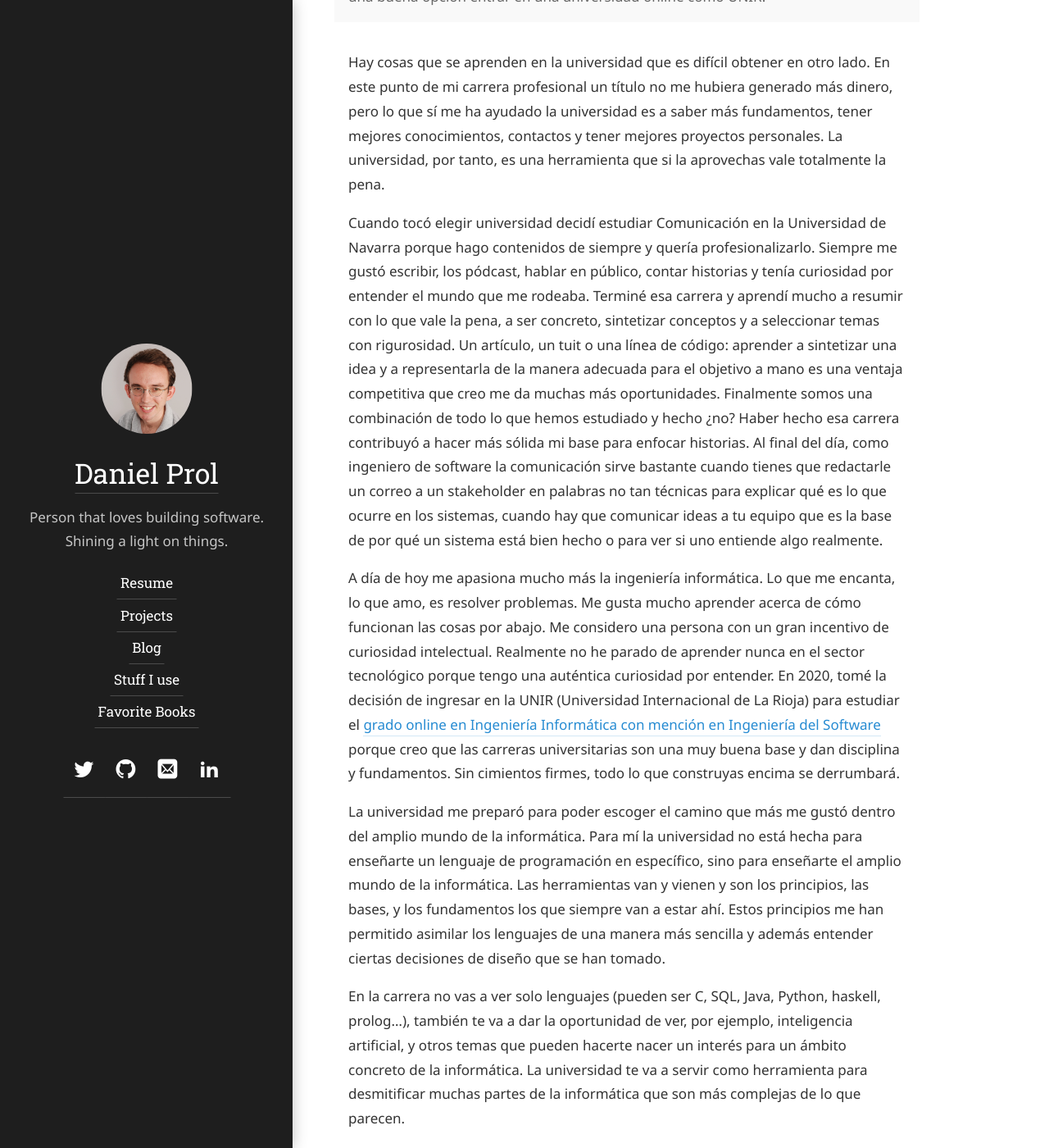
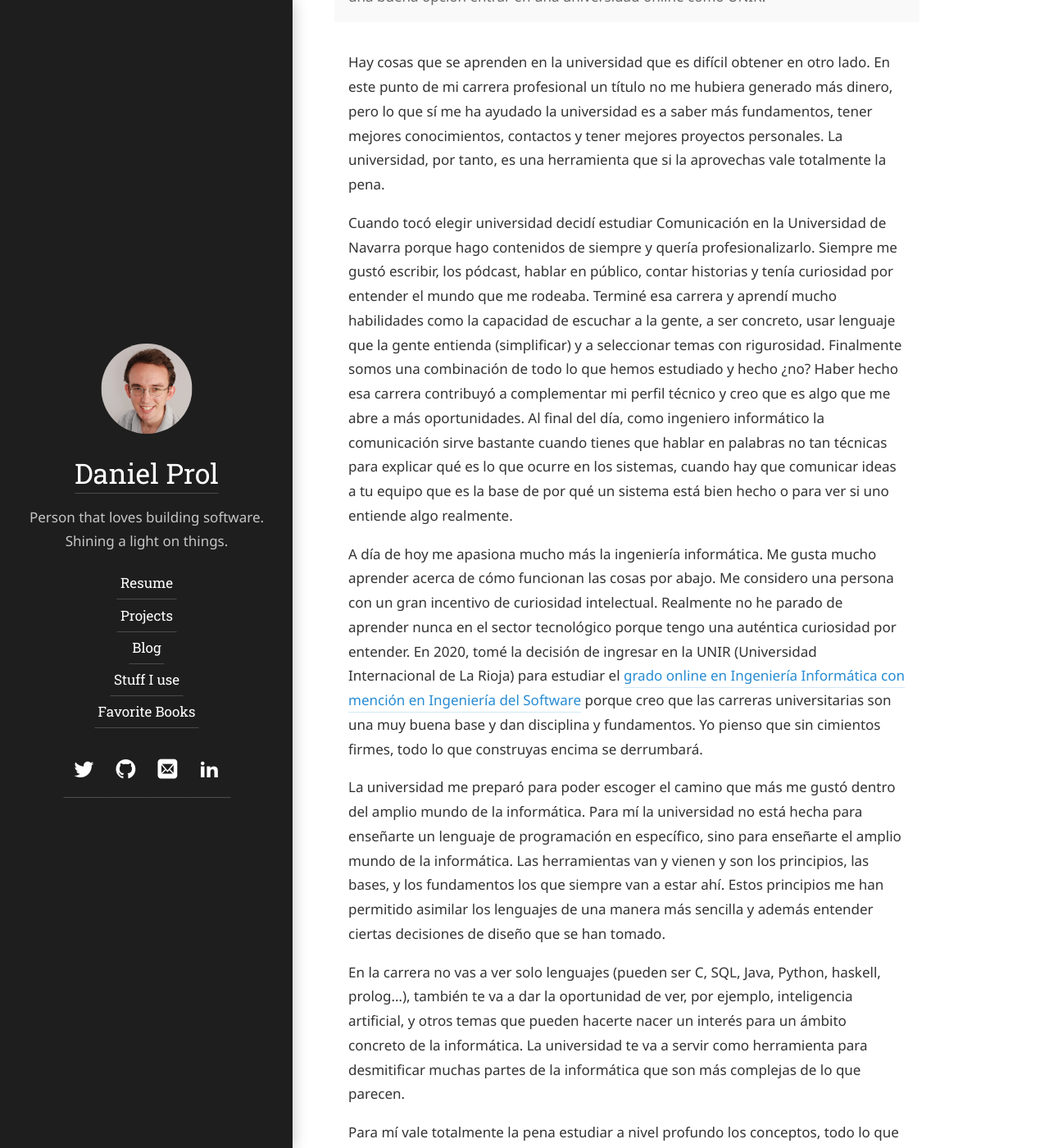
Before and after one commit to dprol/dprol.github.io, a Jekyll site: the page built from hydejack/_posts/2020-07-24-informatica.md, in a window 1280 px wide and 1400 px high, scrolled down 773 px. Shown: the whole window at 82% size. Built offline with Jekyll 4.4.1, drawn with Linux system fonts in a browser that asks for light colours; some web fonts are replaced.

Commit message:
Update 2020-07-24-informatica.md

```diff
--- a/hydejack/_posts/2020-07-24-informatica.md
+++ b/hydejack/_posts/2020-07-24-informatica.md
@@ -10,9 +10,9 @@
 
 <!--more-->
 
-Cuando tocó elegir universidad decidí estudiar Comunicación en la Universidad de Navarra porque hago contenidos de siempre y quería profesionalizarlo. Siempre me gustó escribir, los pódcast, hablar en público, contar historias y tenía curiosidad por entender el mundo que me rodeaba. Terminé esa carrera y aprendí mucho a resumir con lo que vale la pena, a ser concreto, sintetizar conceptos y a seleccionar temas con rigurosidad. Un artículo, un tuit o una línea de código: aprender a sintetizar una idea y a representarla de la manera adecuada para el objetivo a mano es una ventaja competitiva que creo me da muchas más oportunidades. Finalmente somos una combinación de todo lo que hemos estudiado y hecho ¿no? Haber hecho esa carrera contribuyó a hacer más sólida mi base para enfocar historias. Al final del día, como ingeniero de software la comunicación sirve bastante cuando tienes que redactarle un correo a un stakeholder en palabras no tan técnicas para explicar qué es lo que ocurre en los sistemas, cuando hay que comunicar ideas a tu equipo que es la base de por qué un sistema está bien hecho o para ver si uno entiende algo realmente.
+Cuando tocó elegir universidad decidí estudiar Comunicación en la Universidad de Navarra porque hago contenidos de siempre y quería profesionalizarlo. Siempre me gustó escribir, los pódcast, hablar en público, contar historias y tenía curiosidad por entender el mundo que me rodeaba. Terminé esa carrera y aprendí mucho habilidades como la capacidad de escuchar a la gente, a ser concreto, usar lenguaje que la gente entienda (simplificar) y a seleccionar temas con rigurosidad. Finalmente somos una combinación de todo lo que hemos estudiado y hecho ¿no? Haber hecho esa carrera contribuyó a complementar mi perfil técnico y creo que es algo que me abre a más oportunidades. Al final del día, como ingeniero informático la comunicación sirve bastante cuando tienes que hablar en palabras no tan técnicas para explicar qué es lo que ocurre en los sistemas, cuando hay que comunicar ideas a tu equipo que es la base de por qué un sistema está bien hecho o para ver si uno entiende algo realmente.
 
-A día de hoy me apasiona mucho más la ingeniería informática. Lo que me encanta, lo que amo, es resolver problemas. Me gusta mucho aprender acerca de cómo funcionan las cosas por abajo. Me considero una persona con un gran incentivo de curiosidad intelectual. Realmente no he parado de aprender nunca en el sector tecnológico porque tengo una auténtica curiosidad por entender. En 2020, tomé la decisión de ingresar en la UNIR (Universidad Internacional de La Rioja) para estudiar el <a href="https://dprol.github.io/blog/hydejack/2024-07-17-asignaturas-informatica/">grado online en Ingeniería Informática con mención en Ingeniería del Software</a> porque creo que las carreras universitarias son una muy buena base y dan disciplina y fundamentos. Sin cimientos firmes, todo lo que construyas encima se derrumbará.
+A día de hoy me apasiona mucho más la ingeniería informática. Me gusta mucho aprender acerca de cómo funcionan las cosas por abajo. Me considero una persona con un gran incentivo de curiosidad intelectual. Realmente no he parado de aprender nunca en el sector tecnológico porque tengo una auténtica curiosidad por entender. En 2020, tomé la decisión de ingresar en la UNIR (Universidad Internacional de La Rioja) para estudiar el <a href="https://dprol.github.io/blog/hydejack/2024-07-17-asignaturas-informatica/">grado online en Ingeniería Informática con mención en Ingeniería del Software</a> porque creo que las carreras universitarias son una muy buena base y dan disciplina y fundamentos. Yo pienso que sin cimientos firmes, todo lo que construyas encima se derrumbará.
 
 La universidad me preparó para poder escoger el camino que más me gustó dentro del amplio mundo de la informática. Para mí la universidad no está hecha para enseñarte un lenguaje de programación en específico, sino para enseñarte el amplio mundo de la informática. Las herramientas van y vienen y son los principios, las bases, y los fundamentos los que siempre van a estar ahí. Estos principios me han permitido asimilar los lenguajes de una manera más sencilla y además entender ciertas decisiones de diseño que se han tomado.
 
```
